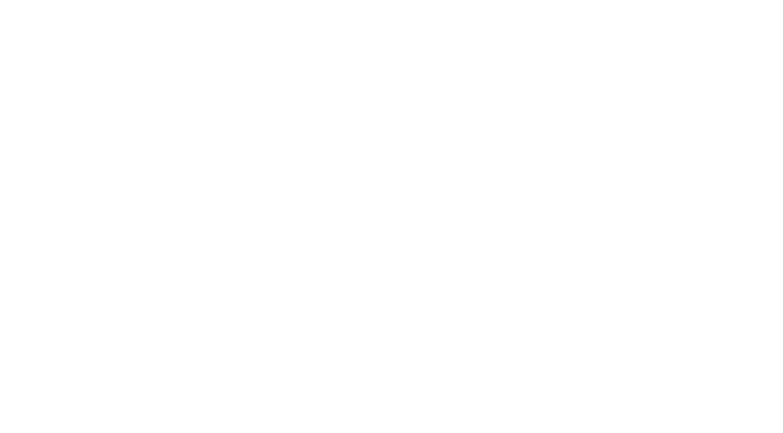
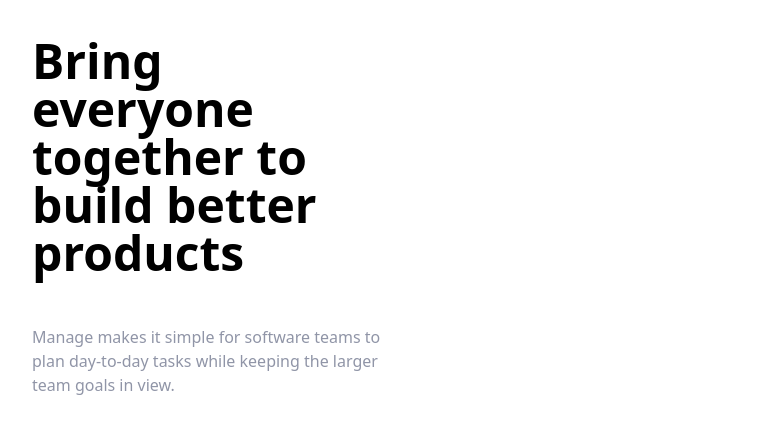
Before and after one commit to TheOpti/tailwind-crash-course, a website: page index.html in a window 1280 px wide. Shown: the part 95-528 px from the top of the page, without its empty margins (248-1031 px from the left). Drawn offline with nearby package versions, Linux system fonts and the light colour scheme; files that its build step writes are made by us from their sources.

Commit message:
Add Hero section. Update README

```diff
--- a/index.html
+++ b/index.html
@@ -30,5 +30,28 @@
         >
       </div>
     </nav>
+
+    <!-- Hero section -->
+    <section id="hero">
+      <!-- Flex container -->
+      <div
+        class="container flex flex-col-reverse md:flex-row items-center px-6 mx-auto mt-10 space-y-0 md:space-y-0"
+      >
+        <!-- Left -->
+        <div class="flex flex-col mb-32 space-y-12 md:w-1/2">
+          <h1
+            class="max-w-md text-4xl font-bold text-center md:text-5xl md:text-left"
+          >
+            Bring everyone together to build better products
+          </h1>
+          <p class="max-w-sm text-center text-darkGrayishBlue md:text-left">
+            Manage makes it simple for software teams to plan day-to-day tasks
+            while keeping the larger team goals in view.
+          </p>
+        </div>
+        <!-- Right -->
+        <div></div>
+      </div>
+    </section>
   </body>
 </html>
```
Also changed, not shown: README.md.
